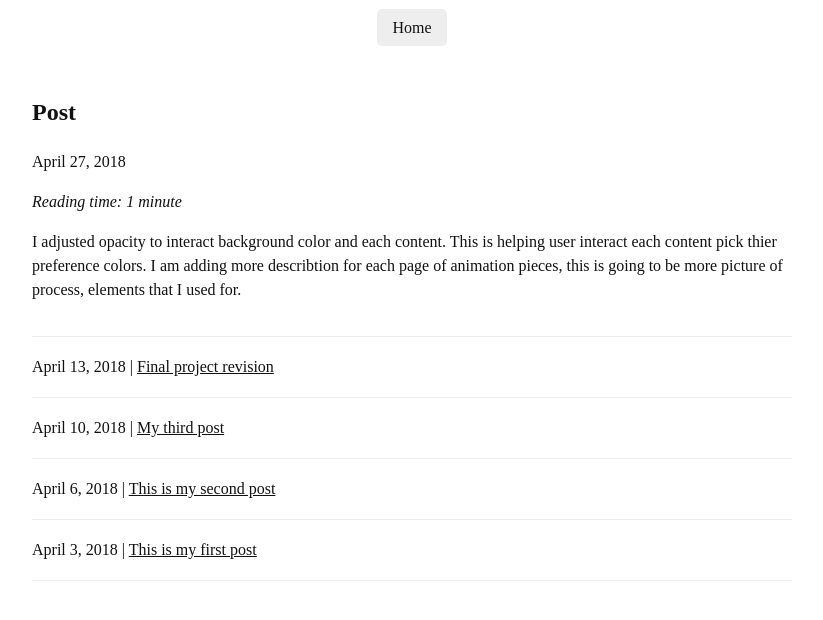
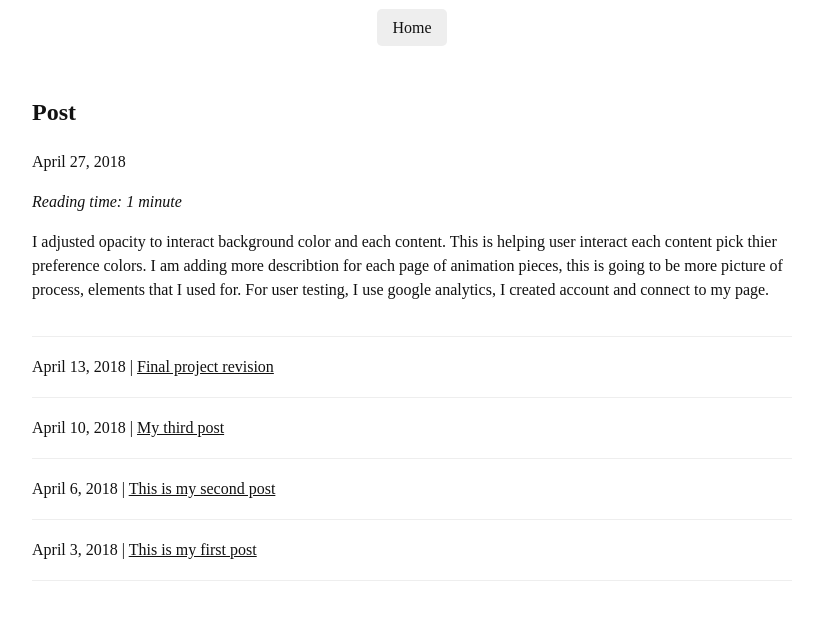
Before and after one commit to parks238/project-blog, a Jekyll site: the page built from _posts/2018-04-27-post.md, in a window 1280 px wide. Shown: the top 620 px of the page, without its empty margins (228-1051 px from the left). Built offline with Jekyll 4.4.1, drawn with Linux system fonts in a browser that asks for light colours.

Commit message:
Update 2018-04-27-post.md

```diff
--- a/_posts/2018-04-27-post.md
+++ b/_posts/2018-04-27-post.md
@@ -1,3 +1,4 @@
 I adjusted opacity to interact background color and each content.
 This is helping user interact each content pick thier preference colors.
 I am adding more describtion for each page of animation pieces, this is going to be more picture of process, elements that I used for.
+For user testing, I use google analytics, I created account and connect to my page.
```
